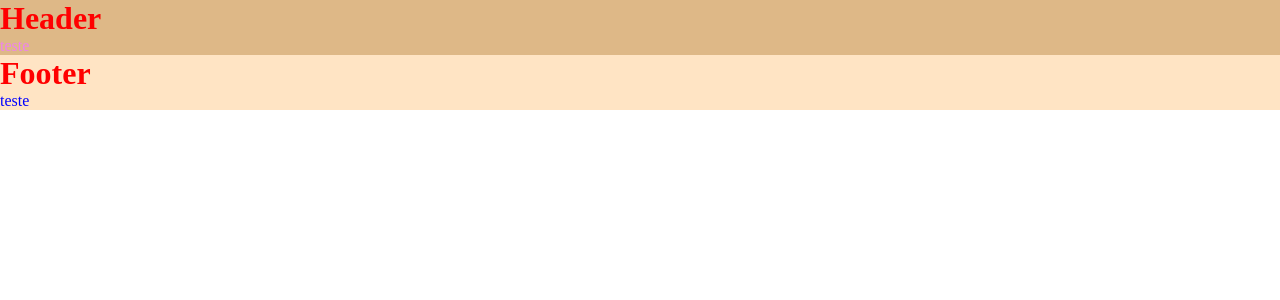
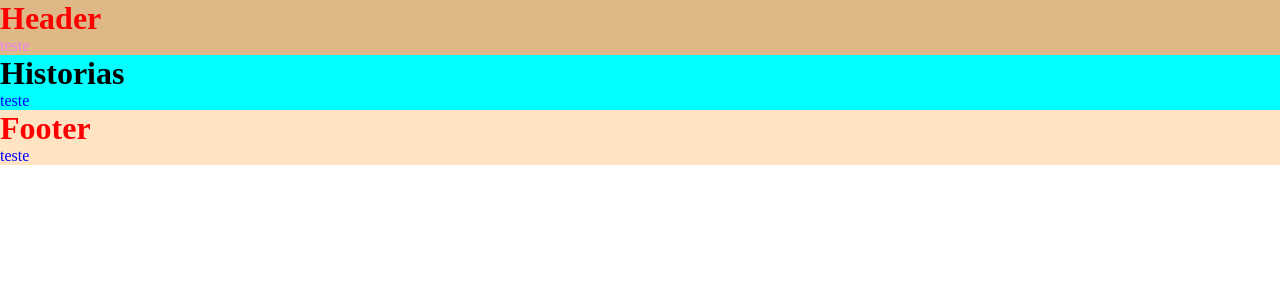
Before and after one commit to agleicesousa/cafe-do-amanha-react, a React (Vite) app: page /historias in a window 1280 px wide. Shown: the top 300 px of the page. Built offline with nearby package versions, Linux system fonts and the light colour scheme.

Commit message:
feat: est. inicial da página 'histórias'

```diff
--- a/src/App.jsx
+++ b/src/App.jsx
@@ -3,6 +3,7 @@ import { BrowserRouter, Routes, Route } from "react-router-dom";
 import "./Components/GlobalStye/globalStye.css";
 import Header from "./Components/Header/header";
 import Contatos from "./Pages/Contatos/contatos";
+import Historias from "./Pages/Historias/historias";
 import Inicio from "./Pages/Inicio/inicio";
 import Footer from "./Components/Footer/footer";
 
@@ -11,8 +12,9 @@ export default function App() {
     <BrowserRouter>
       <Header />
       <Routes>
+        <Route path="/contatos" element={<Contatos />} />
+        <Route path="/historias" element={<Historias />} />
         <Route path="/" element={<Inicio />} />
-        <Route path="/contatos" element={<Contatos />} />
       </Routes>
       <Footer />
     </BrowserRouter>
--- /dev/null
+++ b/src/Pages/Historias/historias.jsx
@@ -0,0 +1,10 @@
+import s from "./historias.module.css";
+
+export default function Historias() {
+  return (
+    <main>
+      <h1 className={s.titulo}>Historias</h1>
+      <p>teste</p>
+    </main>
+  );
+}
--- /dev/null
+++ b/src/Pages/Historias/historias.module.css
@@ -0,0 +1,11 @@
+main {
+  background-color: aqua;
+}
+
+main .titulo {
+  color: black;
+}
+
+main p {
+  color: blue;
+}
```
